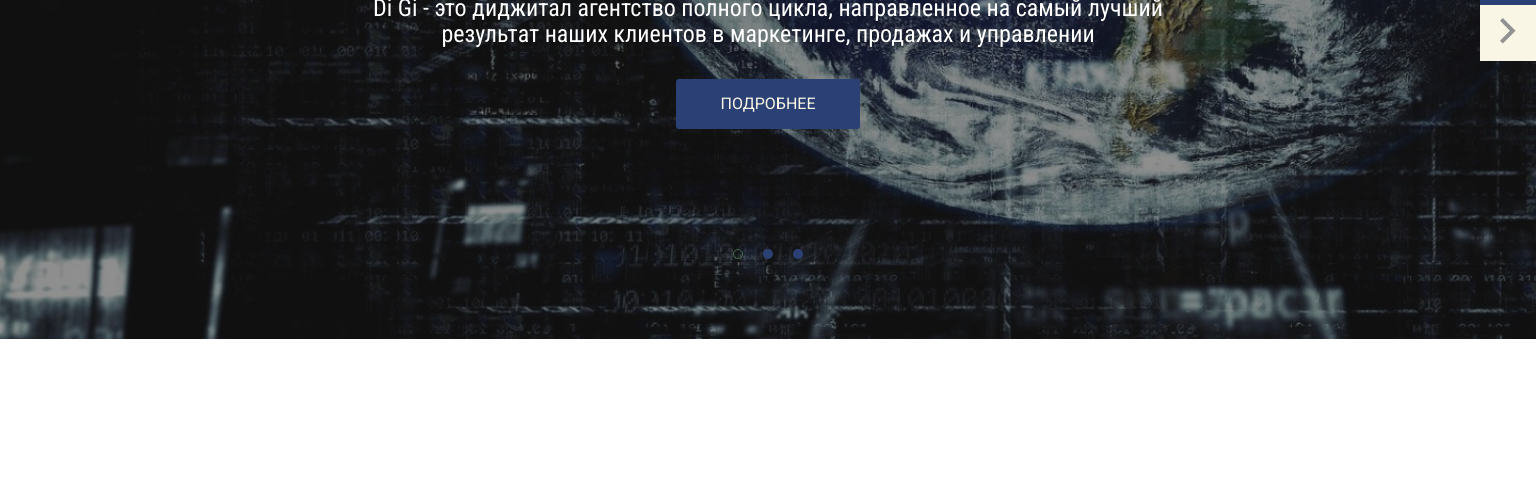
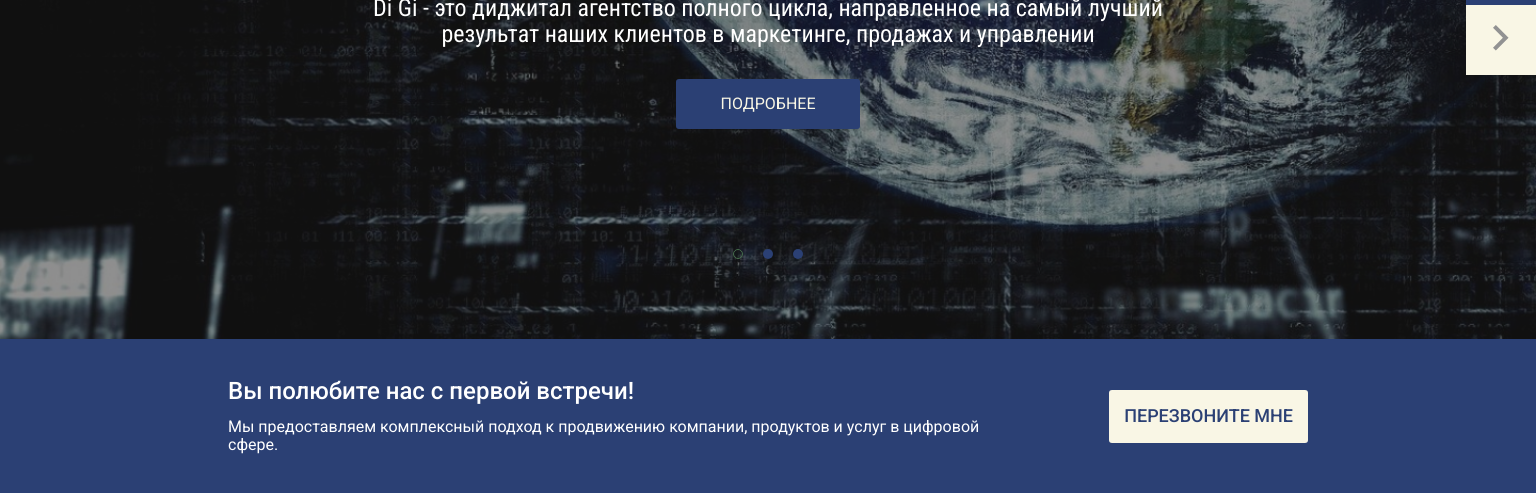
Before and after one commit to baratovarslan24-gif/DI-GI, a plain HTML site: page index.html in a window 1536 px wide. Shown: the part 429-922 px from the top of the page. Before the commit the page ends 800 px from the top, so only its background shows below. Drawn offline with nearby package versions, Linux system fonts and the light colour scheme.

Commit message:
feat: add section call

```diff
--- a/index.html
+++ b/index.html
@@ -52,6 +52,21 @@
         </div>
       </div>
     </section>
+    <section class="call">
+      <div class="container">
+        <div class="call__inner">
+          <div class="call__box">
+            <h5 class="call__title">Вы полюбите нас с первой встречи!</h5>
+            <p class="call__text">
+              Мы предоставляем комплексный подход к продвижению компании,
+              продуктов и услуг в цифровой сфере.
+            </p>
+          </div>
+
+          <button class="call__btn">ПЕРЕЗВОНИТЕ МНЕ</button>
+        </div>
+      </div>
+    </section>
 
     <script src="https://ajax.googleapis.com/ajax/libs/jquery/3.4.1/jquery.min.js"></script>
     <script src="libs/slick/slick.min.js"></script>
--- a/scss/style.scss
+++ b/scss/style.scss
@@ -26,6 +26,7 @@ li {
 }
 button {
   padding: 0;
+  cursor: pointer;
 }
 p {
   margin: 0;
@@ -290,5 +291,76 @@ body {
       line-height: 26px;
       max-width: 866px;
     }
+    .slick-arrow {
+      width: 70px;
+      height: 70px;
+    }
+    .slick-prev {
+      top: calc(50% - 70px);
+    }
+    .slick-next {
+      bottom: calc(50% - 70px);
+    }
   }
 }
+
+.call {
+  background-color: $accent;
+  padding: 40px 0;
+  color: #fff;
+  text-align: center;
+  &__title {
+    @extend %roboto-500;
+    font-size: 24px;
+    line-height: 24px;
+    margin-bottom: 15px;
+  }
+  &__text {
+    margin-bottom: 40px;
+  }
+  &__btn {
+    padding: 16px 15px;
+    background-color: $bg-color;
+    color: $accent;
+    font-size: 18px;
+    @extend %roboto-500;
+    border-radius: 3px;
+    border: none;
+    text-transform: uppercase;
+  }
+}
+@media (min-width: 768px) {
+  .call {
+    text-align: left;
+    &__inner {
+      display: flex;
+      justify-content: space-between;
+      align-items: center;
+    }
+    &__box {
+      max-width: 427px;
+    }
+    &__text {
+      margin-bottom: 0;
+    }
+  }
+}
+@media (min-width: 1024px) {
+  .call {
+    text-align: left;
+    &__box {
+      max-width: 695px;
+    }
+  }
+}
+@media (min-width: 1440px) {
+  .call {
+    text-align: left;
+    &__inner {
+      padding: 0 80px;
+    }
+    &__box {
+      max-width: 796px;
+    }
+  }
+}
--- a/scss/vars.scss
+++ b/scss/vars.scss
@@ -1,3 +1,13 @@
 $accent: #2b4074;
 $text-color: #4a4a4a;
 $bg-color: #f9f6e5;
+
+%dosis-300 {
+  font-family: "Dosis-Light";
+  font-weight: 300;
+}
+
+%roboto-500 {
+  font-family: "Roboto-Medium";
+  font-weight: 500;
+}
```
Also changed, not shown: css/style.css, 1 other file.
